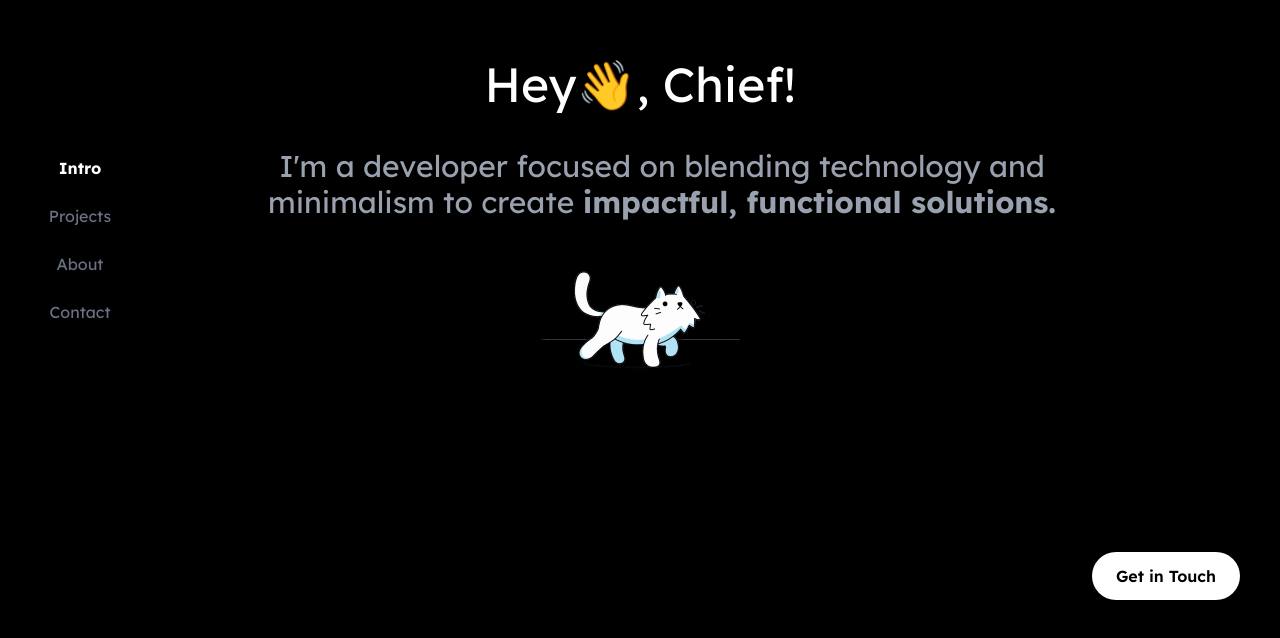
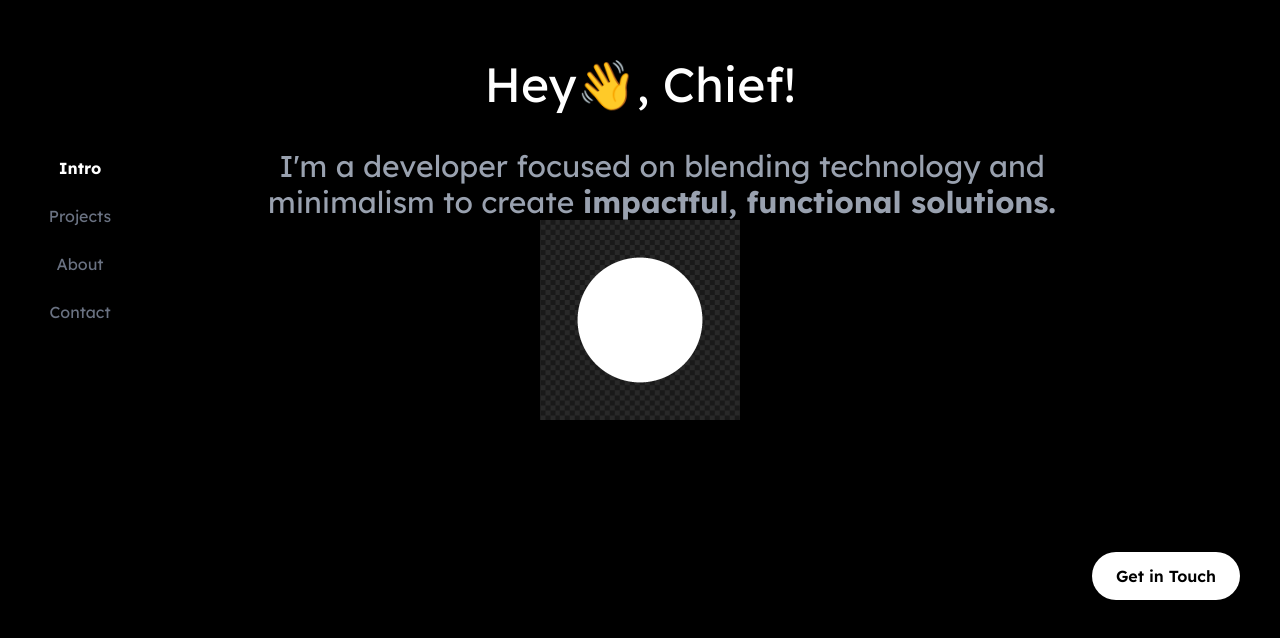
Before and after one commit to ElvinJ-dot/Personal-Portfolio, a React (Vite) app: page / in a window 1280 px wide. Shown: the part 160-798 px from the top of the page. Built offline with nearby package versions, Linux system fonts and the light colour scheme.

Commit message:
changed img name

```diff
--- a/src/App.jsx
+++ b/src/App.jsx
@@ -6,8 +6,6 @@ import '@fortawesome/fontawesome-free/css/all.min.css';
 import Carousel from 'react-multi-carousel';
 import 'react-multi-carousel/lib/styles.css';
 import { useForm, ValidationError } from '@formspree/react';
-import catw from 'Images/catwalk.gif';
-
 
 const sections = ['Intro', 'Projects', 'About', 'Contact'];
 
@@ -85,7 +83,7 @@ export default function App() {
     return (
       <div className="text-center">
 
-          <img src={catw || "/catwalk.gif"}
+          <img src="assets/Images/whiteicon.png"
           alt="Cat walking"
           className="mx-auto h-50 w-50 cursor-pointer"
           onClick={handleClick}
```
